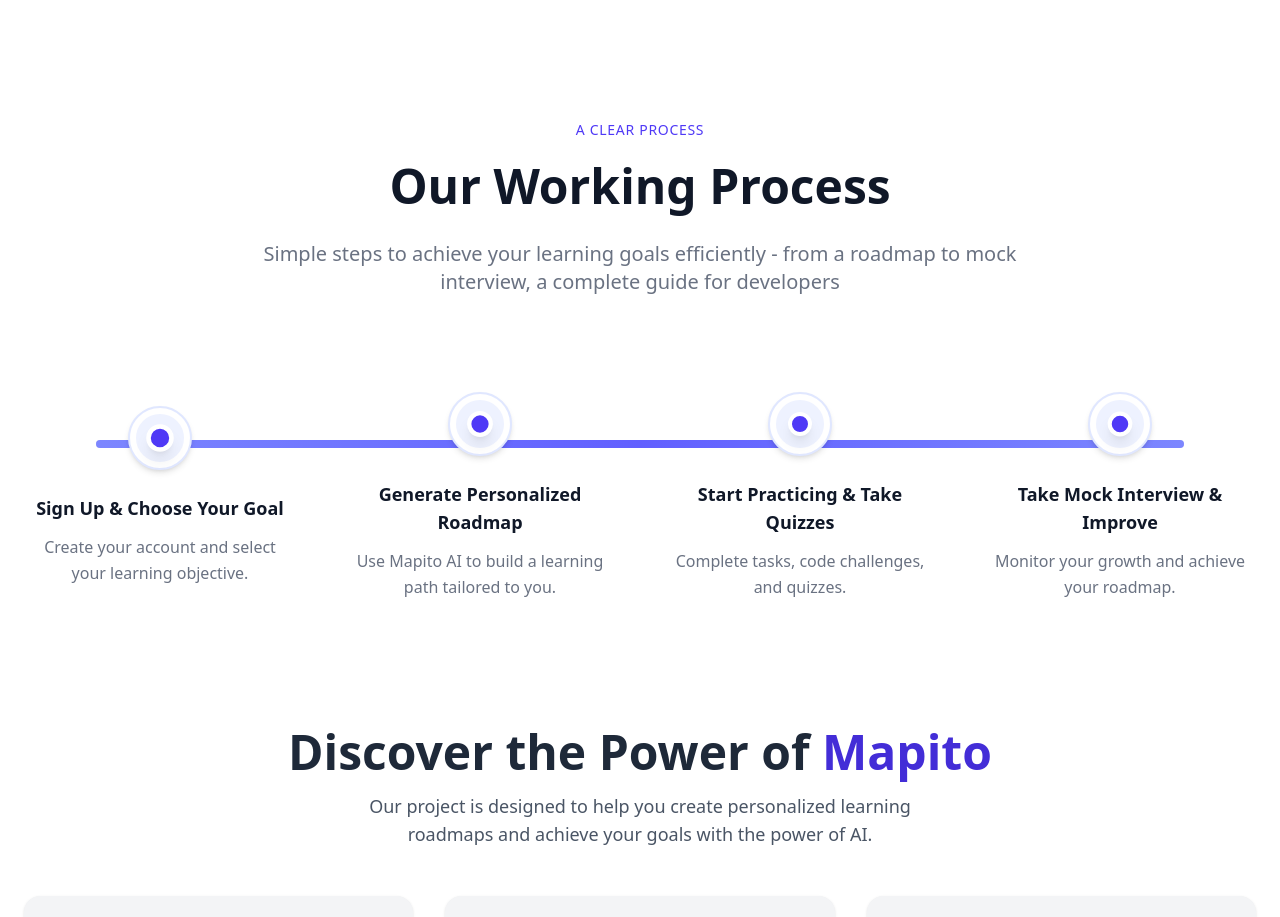
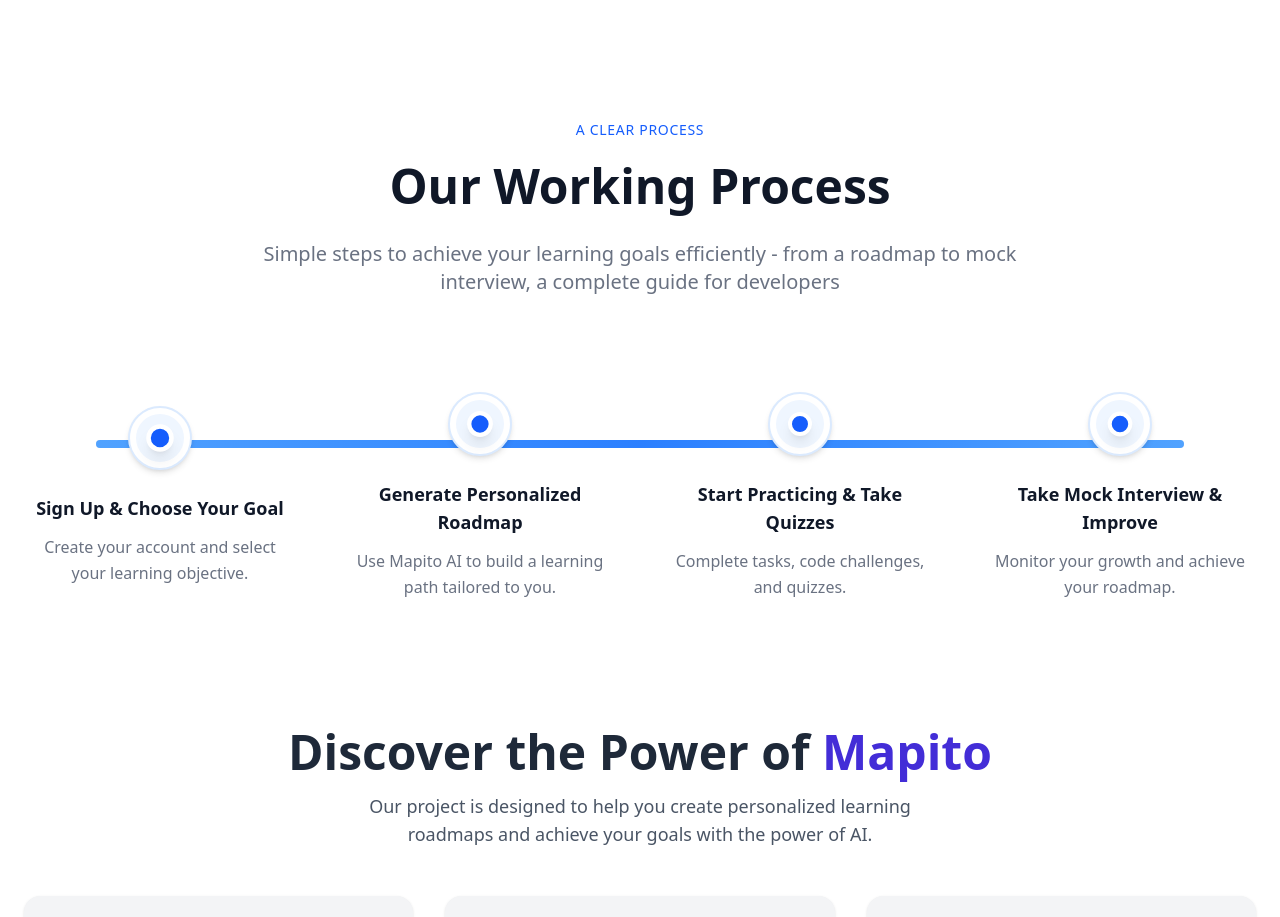
Before and after one commit to wintwah243/Mapito, a React (Vite) app in the folder mapito/: page / in a window 1280 px wide. Shown: the part 840-1757 px from the top of the page. Built offline with nearby package versions, Linux system fonts and the light colour scheme.

Commit message:
ui update

```diff
--- a/mapito/src/Landing/LandingFeature.jsx
+++ b/mapito/src/Landing/LandingFeature.jsx
@@ -30,7 +30,7 @@ const WorkingProcess = () => {
       <div className="mt-20 bg-white py-20 px-4 sm:px-6 lg:px-8">
         <div className="max-w-7xl mx-auto text-center">
           <motion.p
-            className="text-sm text-indigo-600 font-medium uppercase tracking-wider"
+            className="text-sm text-blue-600 font-medium uppercase tracking-wider"
             initial={{ opacity: 0, y: 10 }}
             animate={{ opacity: 1, y: 0 }}
             transition={{ duration: 0.5 }}
@@ -60,7 +60,7 @@ const WorkingProcess = () => {
 
           {/* Horizontal Timeline Line - Desktop */}
           <div className="hidden md:block absolute left-16 right-16 top-12 h-2 bg-gray-200 z-0 rounded-full overflow-hidden">
-            <div className="absolute inset-0 bg-gradient-to-r from-indigo-400 via-indigo-500 to-indigo-400 w-full h-full"></div>
+            <div className="absolute inset-0 bg-gradient-to-r from-blue-400 via-blue-500 to-blue-400 w-full h-full"></div>
           </div>
 
           {/* Steps Container */}
@@ -77,12 +77,12 @@ const WorkingProcess = () => {
                 <div className="relative">
                   {/* for Animated Dot */}
                   <motion.span
-                    className="absolute top-1/2 left-1/2 -translate-x-1/2 -translate-y-1/2 w-6 h-6 rounded-full bg-indigo-600 border-4 border-white z-20 shadow-lg"
+                    className="absolute top-1/2 left-1/2 -translate-x-1/2 -translate-y-1/2 w-6 h-6 rounded-full bg-blue-600 border-4 border-white z-20 shadow-lg"
                     animate={{ scale: [1, 1.2, 1] }}
                     transition={{ repeat: Infinity, duration: 2, delay: index * 0.3 }}
                   />
-                  <div className="w-16 h-16 rounded-full bg-white border-2 border-indigo-100 flex items-center justify-center z-10 relative shadow-md hover:shadow-lg transition-shadow duration-300">
-                    <div className="w-12 h-12 rounded-full bg-indigo-50 flex items-center justify-center">
+                  <div className="w-16 h-16 rounded-full bg-white border-2 border-blue-100 flex items-center justify-center z-10 relative shadow-md hover:shadow-lg transition-shadow duration-300">
+                    <div className="w-12 h-12 rounded-full bg-blue-50 flex items-center justify-center">
                       {step.icon}
                     </div>
                   </div>
@@ -95,13 +95,13 @@ const WorkingProcess = () => {
 
           {/* Vertical Timeline Line for Mobile view */}
           <div className="md:hidden absolute top-0 left-8 h-full z-0">
-            <div className="absolute top-0 left-1/2 -translate-x-1/2 w-1 h-full bg-gradient-to-b from-indigo-400 to-indigo-500 rounded-full"></div>
+            <div className="absolute top-0 left-1/2 -translate-x-1/2 w-1 h-full bg-gradient-to-b from-blue-400 to-blue-500 rounded-full"></div>
 
             {/* dots between timeline */}
             {[0, 1, 2].map((dot) => (
               <div
                 key={dot}
-                className="absolute left-1/2 -translate-x-1/2 w-4 h-4 rounded-full bg-white border-2 border-indigo-500"
+                className="absolute left-1/2 -translate-x-1/2 w-4 h-4 rounded-full bg-white border-2 border-blue-500"
                 style={{ top: `${dot * 33.33 + 16.665}%` }}
               ></div>
             ))}
```
